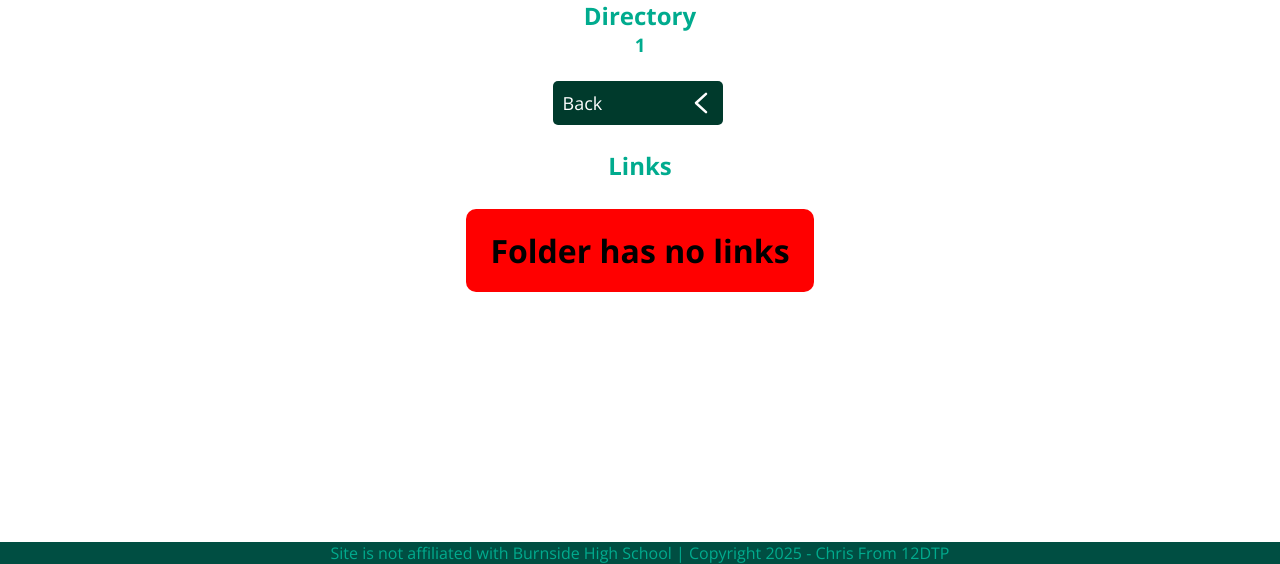
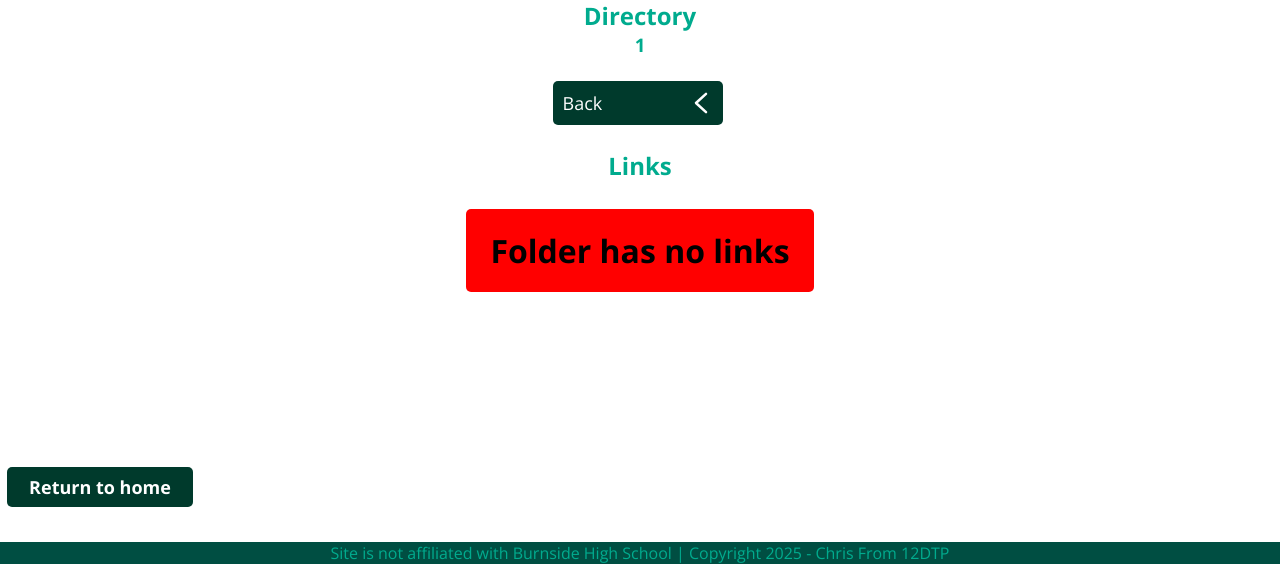
Before and after one commit to Apple-tree-creator/BHS-Student_Portal-Flask_DB, a Flask app: page /1 in a window 1280 px wide. Shown: the part 236-800 px from the top of the page. Run offline with Flask 3, Linux system fonts and the light colour scheme; data comes from the database, SQL or seed files in the repository; both versions use the stored data as it was after the commit.

Commit message:
Added a return to home button

```diff
--- a/main.py
+++ b/main.py
@@ -7,7 +7,7 @@ app = Flask(__name__)
 # site settings
 vars = {
        'site_title': "BHS Portal",
-       'anim_speed': '200ms', # You must add unit'
+       'anim_speed': '200ms', # You must add unit (ms, s)'
        }
 
 # this is here cause I'm too lazy to make a dedicated home page so I just made the homepage a folder called 'home'
@@ -18,9 +18,14 @@ def root():
 # this checks the database to see if the <string:name> (folder) exists and what links are in it.
 @app.route('/<string:name>')
 def directory(name):
+       # anti-table dropping (Sanitize input)
+       # for more info, refer to https://cdn.prod.website-files.com/681e366f54a6e3ce87159ca4/6877c77e021072217466290e_bobby-tables.png
+       if ';' in name or '"' in name or "'" in name:
+             abort(403)
+
        # converts '%' to ' ' aswell as remove potentialy dangerous characters
        # this is cause URL links do not support spaces
-       name = name.replace('%', ' ').replace('"', '').replace("'", '')
+       name = name.replace('%', ' ')
 
        # sets up database query by connecting to databse
        conn = sqlite3.connect('sites.db')
--- a/static/style.css
+++ b/static/style.css
@@ -77,7 +77,7 @@ a {
     margin-left: auto;
     margin-right: auto;
     width: 60%;
-    margin-bottom: 70px;
+    margin-bottom: 150px;
 }
 
 .info {
@@ -103,8 +103,6 @@ a {
     justify-content: center;
     display: flex;
     flex-wrap: wrap;
-    max-height: 350px;
-    overflow-y: auto;
 }
 
 .error {
@@ -114,7 +112,7 @@ a {
     margin-right: auto;
     width: 40%;
     background-color: red;
-    border-radius: 10px;
+    border-radius: 5px;
     overflow-x: hidden;
     padding: 20px;
 }
@@ -170,3 +168,29 @@ a {
 .link-button:hover, .nav-button:hover {
     background-color: var(--secondary-color);
 }
+
+.home-button-container {
+    position: fixed;
+    justify-self: center;
+    bottom: 50px;
+    background-color: rgba(255, 255, 255, 0.7);
+    backdrop-filter: blur(5px);
+    border-radius: 5px;
+    display: flex;
+    justify-content: center;
+}
+
+.home-button {
+    padding: 8px;
+    border-radius: 5px;
+    text-align: center;
+    margin: 7px;
+    width: 170px;
+    font-weight: bolder;
+    color: white;
+    background-color: var(--contrast-color);
+}
+
+.home-button:hover{
+    background-color: red;
+}
--- a/templates/directory.html
+++ b/templates/directory.html
@@ -4,12 +4,14 @@
     <h2>Directory</h2>
     <h3>{{ title }}</h3>
     <div class="buttons-container">
+        <!-- Show the 'Back' button when not in the homepage -->
         {% if title.title() != "Home" %}
             <a href="{{ back }}">
                 <div class="back-button"><span class="anim-text">Back</span><span class="icon"><img src="/static/images/previous.svg" alt="back button"></span></div>
             </a>
         {% endif %}
     </div>
+    <!-- Folders -->
     <div class="buttons-container">
         {% for folders in folders %}
             <a href="{{ folders[1] }}">
@@ -18,9 +20,11 @@
         {% endfor %}
     </div>
     <h2>Links</h2>
+    <!-- Show error message if there are links -->
     {% if not sites %}
         <h2 class="error">Folder has no links</h2>
     {% endif %}
+    <!-- Links -->
     <div class="buttons-container">
         {% for sites in sites %}
             <a href="{{ sites[1] }}" target="_blank" rel="opener">
@@ -29,4 +33,11 @@
         {% endfor %}
     </div>
 </div>
+{% if title.title() != "Home" %}
+    <div class="home-button-container">
+        <a href="/home">
+            <div class="home-button"><span class="anim-text">Return to home</span></div>
+        </a>
+    </div>
+{% endif %}
 {% endblock %}
--- a/templates/header.html
+++ b/templates/header.html
@@ -1,6 +1,7 @@
 <div class="header-background">
     <h1><span>BHS</span> Student Portal</h1>
 </div>
+<!-- Show the welcome message only on the homepage -->
 {% if title.title() == "Home" %}
     <h1 class="welcome-message">Kia ora</h1>
     <p>Te Kura o Waimairi-iri</p>
--- a/templates/layout.html
+++ b/templates/layout.html
@@ -6,8 +6,9 @@
     <title>{{ vars["site_title"] }} - {{ title }}</title>
     <link rel="stylesheet" href="/static/style.css">
     <link rel="shortcut icon" href="/static/images/favicon.png" type="image/x-icon">
+    <!-- This style is here so variables from the Python script work in CSS -->
     <style>
-        span, .link-button, .folder-button, .back-button {
+        span, .link-button, .folder-button, .back-button, .home-button {
             transition: background-color {{ vars['anim_speed'] }}, margin-left {{ vars['anim_speed'] }};
         }
     </style>
```
Also changed, not shown: sites.db.
